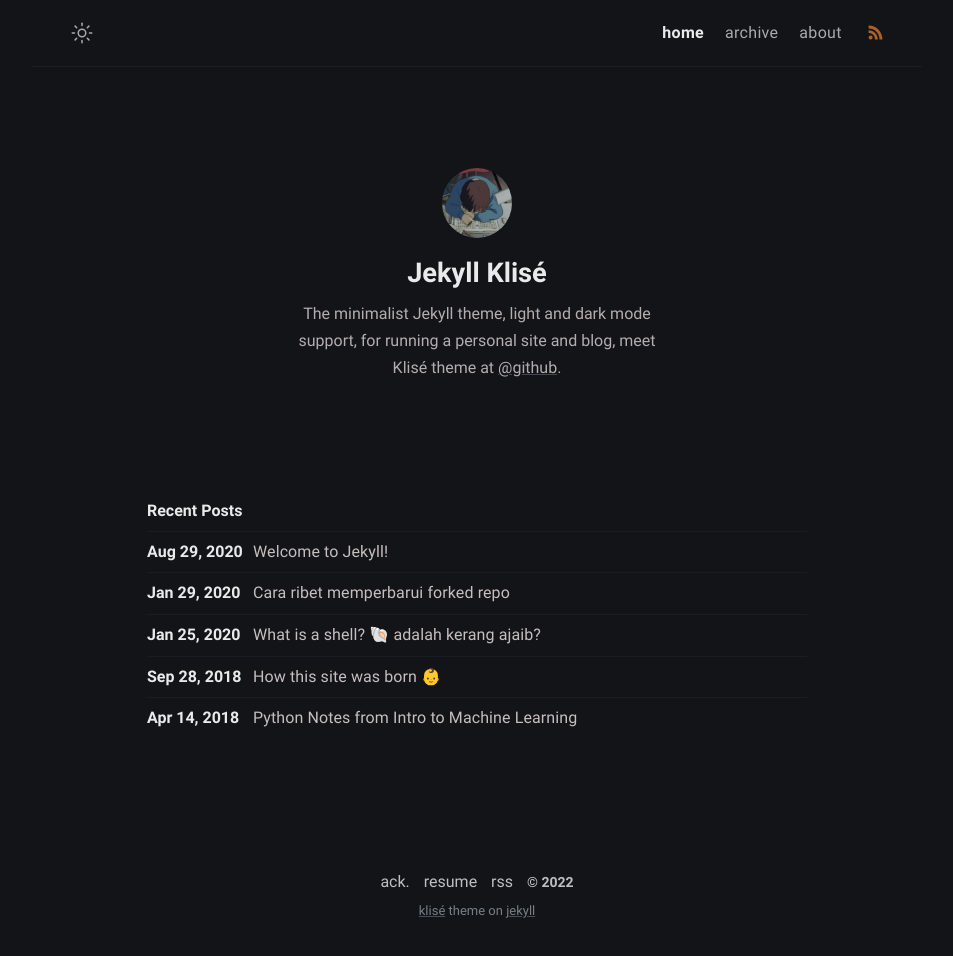
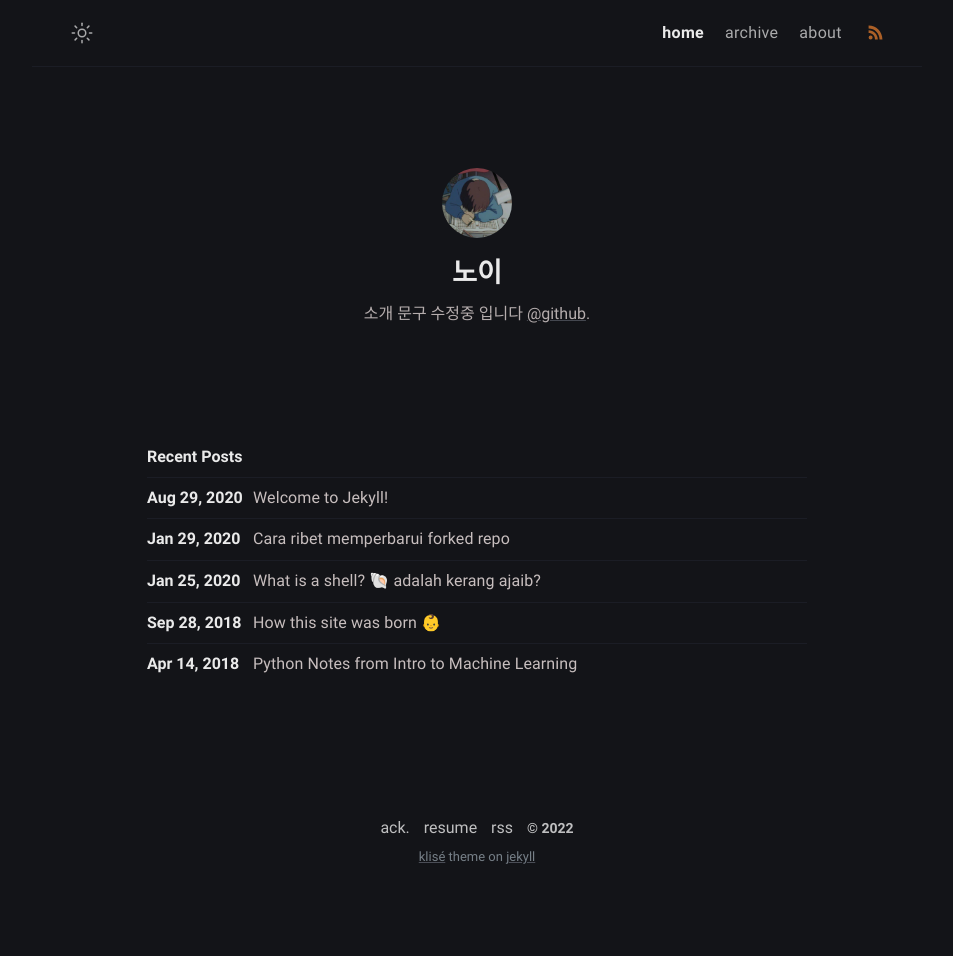
Before and after one commit to yewon-log/yewon-log.github.io, a Jekyll site: the page built from index.md, in a window 1280 px wide. Shown: the whole page, without its empty margins (163-1116 px from the left). Built offline with Jekyll 4.4.1, drawn with Linux system fonts in a browser that asks for light colours; after the commit the page ends 902 px from its top, so only the background shows below that.

Commit message:
re config info

```diff
--- a/_config.yml
+++ b/_config.yml
@@ -1,20 +1,19 @@
 # Site settings
-title: Klise Theme # site title
+title: 노이의 블로그 # site title
 description: >- # site description
   He's writing in Bahasa about web technology and experience as a journal
   for documentation things that he learned, meet him <a href="https://github.com/piharpi" target="_blank" rel="noopener">@github</a>.
-lang: en-US # default lang
-timezone: Asia/Jakarta # set your timezone
+lang: ko # default lang
+timezone: Asia/Seoul # set your timezone
 image: assets/img/ogp.png # This image used for Open Graph more info https://ogp.me/
-repo: https://github.com/piharpi/jekyll-klise # site repo [optional]
+repo: https://github.com/yewon-log/yewon-log.github.io # site repo [optional]
 mode: dark # default theme "dark" | "light"
 
 # Profile settings
 author:
-  name: Jekyll Klisé # author name
+  name: 노이 # author name
   bio: >- # tell to the world
-    The minimalist Jekyll theme, light and dark mode support, for running a personal site and blog,
-    meet Klisé theme at <a href="https://github.com/piharpi/jekyll-klise" target="_blank" rel="noopener">@github</a>.
+    소개 문구 수정중 입니다 <a href="https://github.com/piharpi/jekyll-klise" target="_blank" rel="noopener">@github</a>.
   username: username # general username
   github: github_username # github username
   twitter: twitter_username # twitter username
@@ -23,7 +22,7 @@ author:
   avatar: /assets/img/avatar.jpg # change with your own avatar
 
 # URL settings
-url: "https://klise.now.sh" #
+url: "https://yewon-log.github.io/" #
 baseurl:
 permalink: /:title/
 google_analytics: # leave it blank if not wish
```
